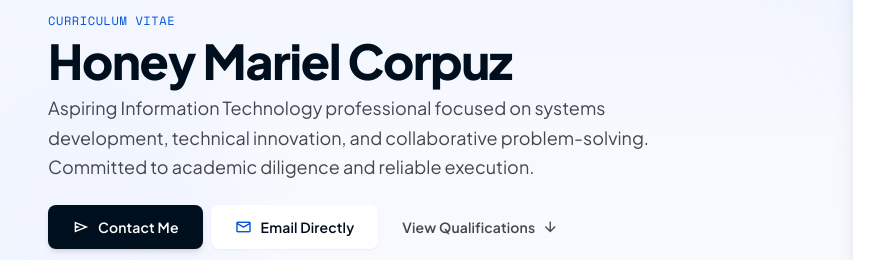
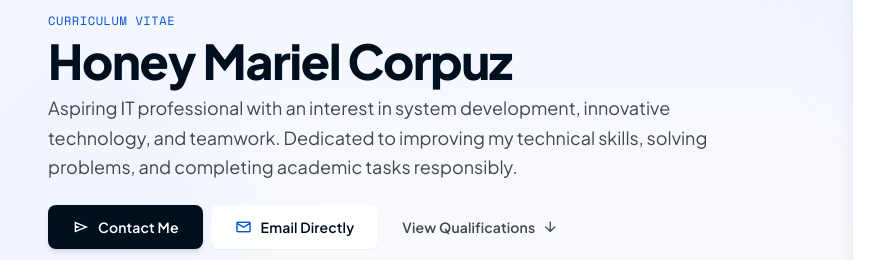
Before and after one commit to corpuzhoneymariel-spec/my-first-repo, a plain HTML site: page index.html in a window 1280 px wide. Shown: the part 209-469 px from the top of the page, 0-894 px from the left. Drawn offline with nearby package versions, Linux system fonts and the light colour scheme.

Commit message:
Update About Me - branch B

```diff
--- a/index.html
+++ b/index.html
@@ -326,10 +326,10 @@
                   <p
                     class="font-body-lg text-body-lg text-on-surface-variant max-w-2xl leading-relaxed"
                   >
-                    Aspiring Information Technology professional focused on
-                    systems development, technical innovation, and collaborative
-                    problem-solving. Committed to academic diligence and
-                    reliable execution.
+                    Aspiring IT professional with an interest in system
+                    development, innovative technology, and teamwork. Dedicated
+                    to improving my technical skills, solving problems, and
+                    completing academic tasks responsibly.
                   </p>
                 </div>
                 <!-- Quick Action CTAs -->
```
